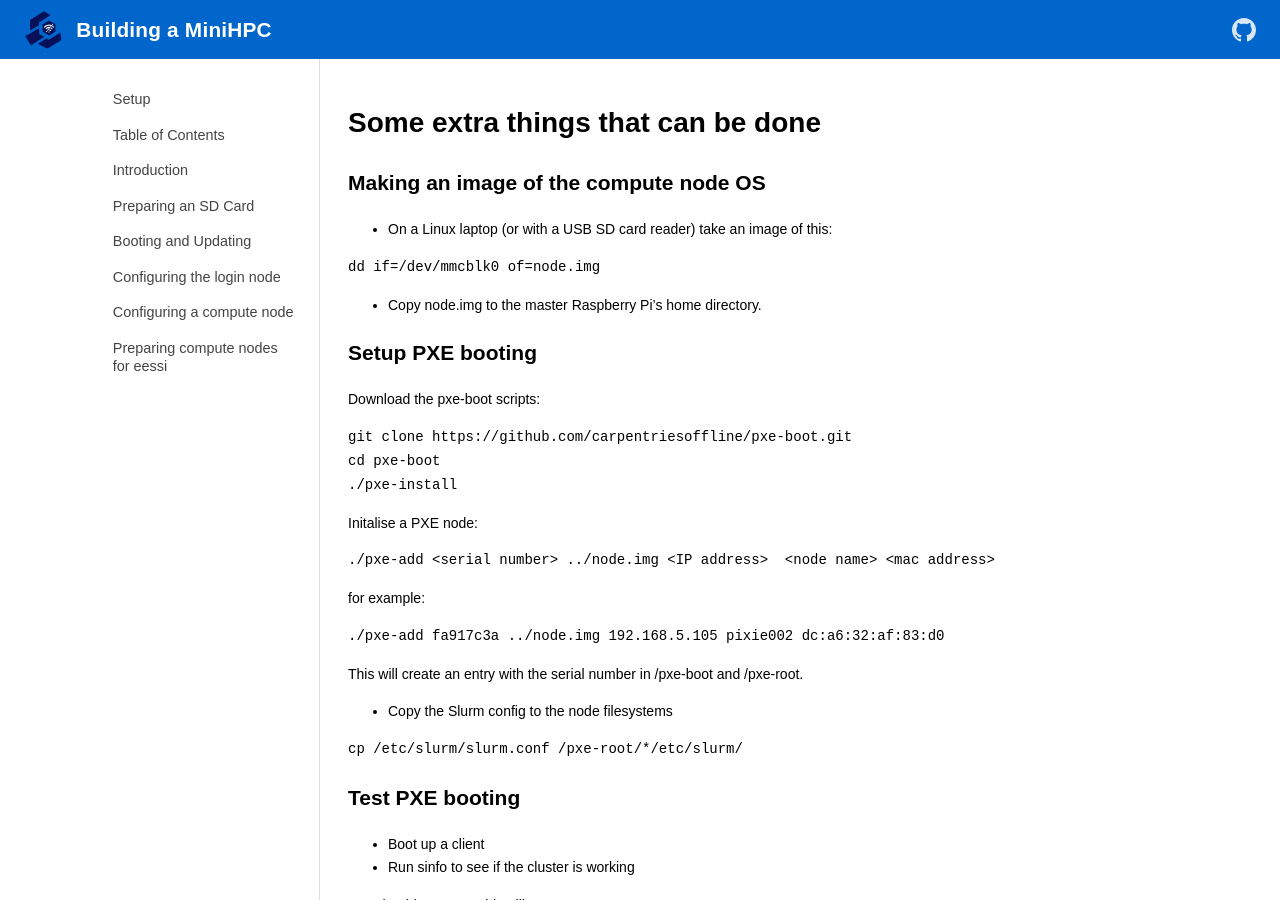
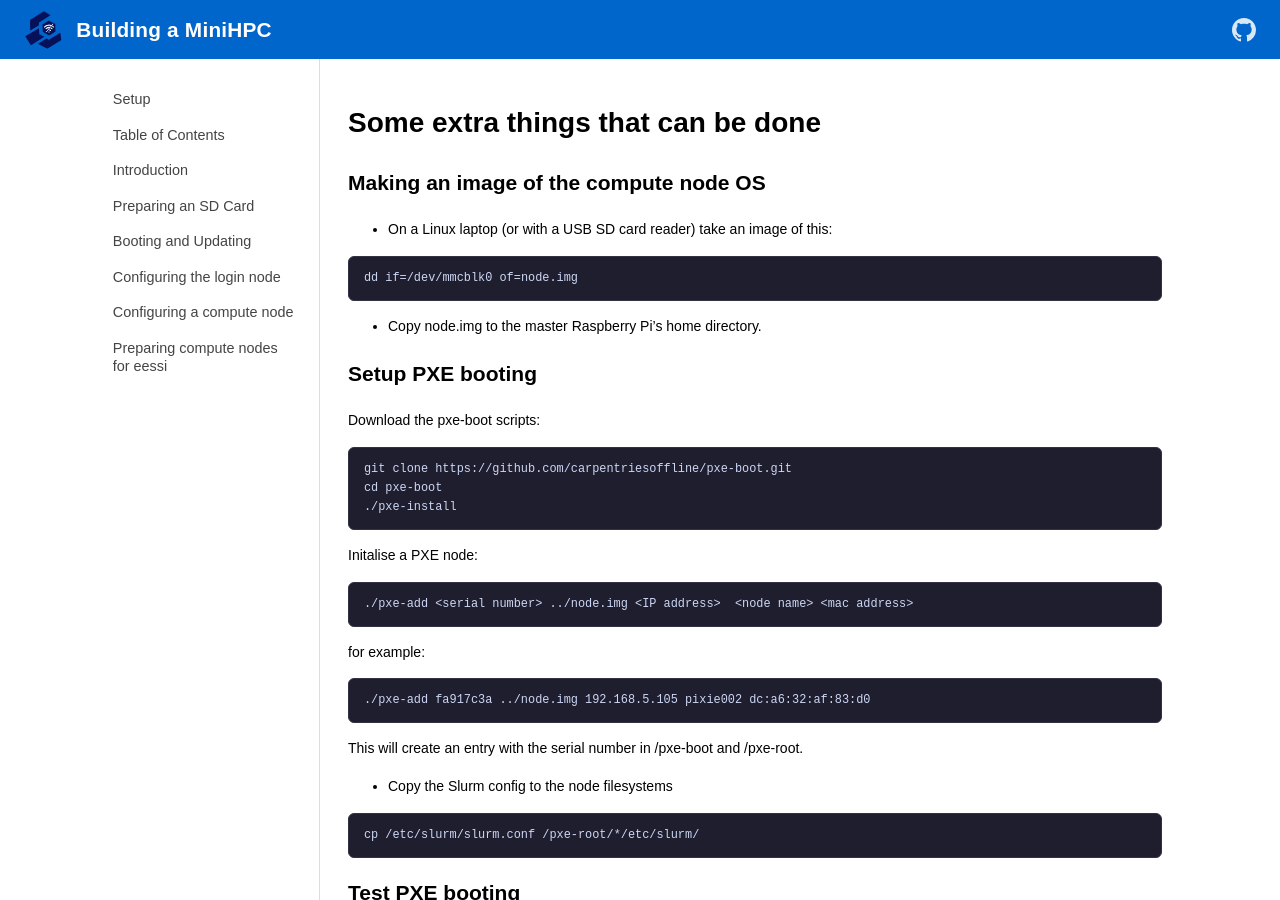
Before and after one commit to carpentriesoffline/Building_a_miniHPC_for_Training, a Jekyll site: the page built from 06-extraStuff.md, in a window 1280 px wide and 900 px high. Built offline with Jekyll 4.4.1, drawn with Linux system fonts in a browser that asks for light colours.

Commit message:
Style code blocks (CSS)

```diff
--- a/_sass/main.scss
+++ b/_sass/main.scss
@@ -158,6 +158,38 @@ img {
   }
 }
 
+pre {
+  background: #1e1e2e;
+  color: #cdd6f4;
+  border-radius: 6px;
+  padding: 1em 1.25em;
+  overflow-x: auto;
+  font-size: 0.85em;
+  line-height: 1.6;
+  border: 1px solid #313244;
+
+  code {
+    background: none;
+    color: inherit;
+    padding: 0;
+    border-radius: 0;
+    font-size: inherit;
+  }
+}
+
+code {
+  background: #eff1f5;
+  color: #d20f39;
+  padding: 0.15em 0.4em;
+  border-radius: 4px;
+  font-size: 0.88em;
+  font-family: "JetBrains Mono", "Fira Code", "Cascadia Code", ui-monospace, monospace;
+}
+
+pre, code {
+  font-family: "JetBrains Mono", "Fira Code", "Cascadia Code", ui-monospace, monospace;
+}
+
 .prev-next {
   display: flex;
   justify-content: space-between;
```
